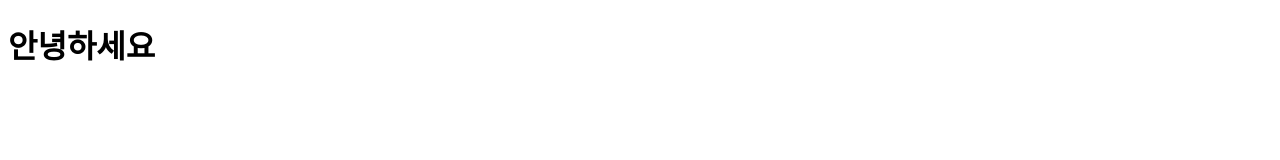
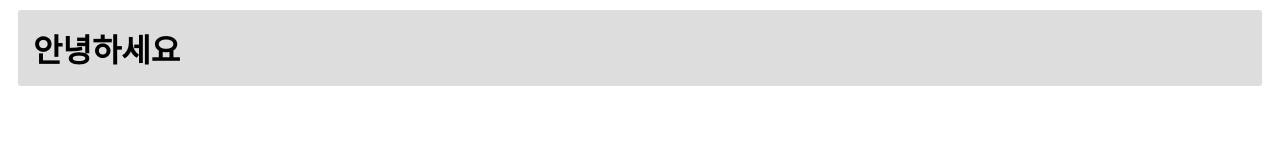
Before and after one commit to arjang1234/kosta247, a plain HTML site: page hello.html in a window 1280 px wide. Drawn offline with Linux system fonts and the light colour scheme.

Commit message:
add styling

```diff
--- a/hello.html
+++ b/hello.html
@@ -5,6 +5,7 @@
     <meta http-equiv="X-UA-Compatible" content="IE=edge">
     <meta name="viewport" content="width=device-width, initial-scale=1.0">
     <title>Document</title>
+    <link rel="stylesheet" type="text/css" href="main.css"
 </head>
 <body>
     <h1>안녕하세요</h1>
--- /dev/null
+++ b/main.css
@@ -0,0 +1,7 @@
+h1{
+    background-color: #ddd;
+    border: 2px;
+    margin: 10px;
+    padding: 15px;
+    border-radius: 3px;
+}
```
